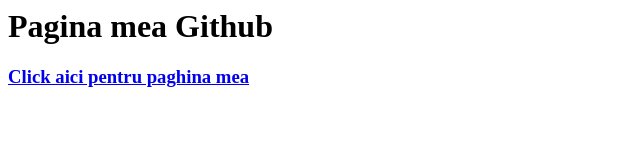
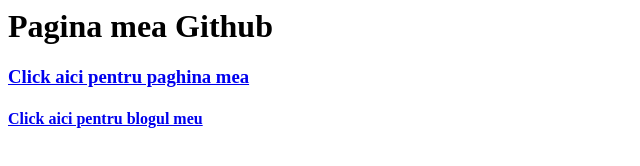
Before and after one commit to violetap20/violetap20.github.io, a plain HTML site: page index.html in a window 1280 px wide. Shown: the whole page, without its empty margins (0-640 px from the left). Drawn offline with Linux system fonts and the light colour scheme.

Commit message:
Update index.html

```diff
--- a/index.html
+++ b/index.html
@@ -1,2 +1,3 @@
 <h1>Pagina mea Github</h1>
 <h3><a href="pagina.html">Click aici pentru paghina mea</a></h3>
+<h4><a href="blog.html">Click aici pentru blogul meu</a></h4>
```
